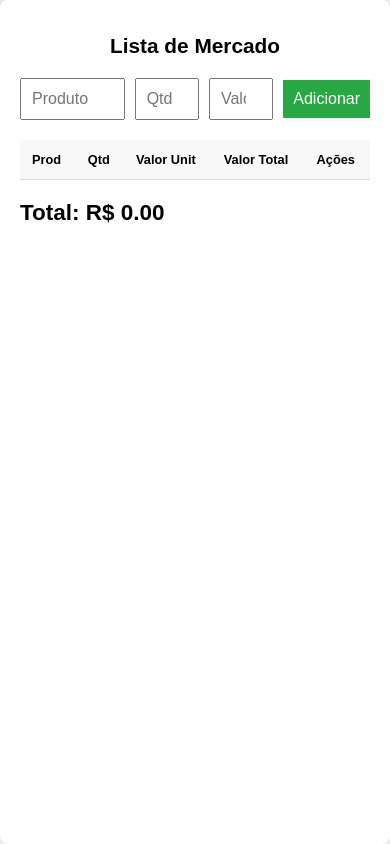
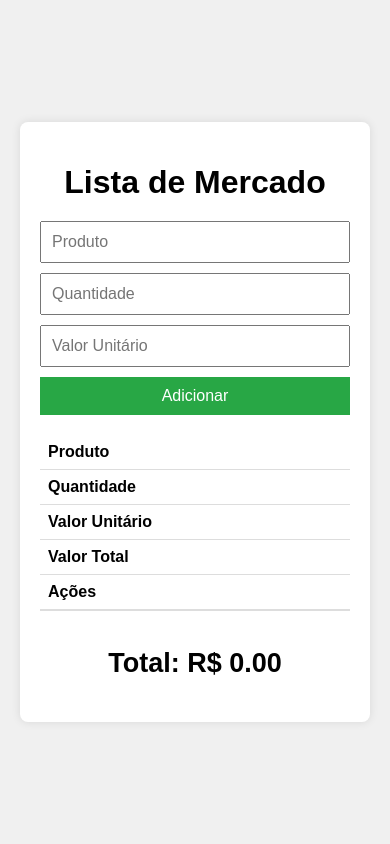
Before and after one commit to cydnesmelo/lista-mercado, a plain HTML site: page index.html in a window 390 px wide. Drawn offline with Linux system fonts and the light colour scheme.

Commit message:
Add files via upload

```diff
--- a/index.html
+++ b/index.html
@@ -11,16 +11,16 @@
         <h1>Lista de Mercado</h1>
         <div class="form-container">
             <input type="text" id="produto" placeholder="Produto">
-            <input type="number" id="quantidade" placeholder="Qtd">
-            <input type="number" id="valorUnitario" placeholder="Valor Unit">
+            <input type="number" id="quantidade" placeholder="Quantidade">
+            <input type="number" id="valorUnitario" placeholder="Valor Unitário">
             <button id="adicionar">Adicionar</button>
         </div>
-        <table id="lista">
+        <table>
             <thead>
                 <tr>
-                    <th>Prod</th>
-                    <th>Qtd</th>
-                    <th>Valor Unit</th>
+                    <th>Produto</th>
+                    <th>Quantidade</th>
+                    <th>Valor Unitário</th>
                     <th>Valor Total</th>
                     <th>Ações</th>
                 </tr>
--- a/styles.css
+++ b/styles.css
@@ -1,13 +1,13 @@
-@media screen {
-
-}
 body {
     font-family: Arial, sans-serif;
     background-color: #f0f0f0;
     display: flex;
     justify-content: center;
+    align-items: center;
     height: 100vh;
     margin: 0;
+    padding: 20px;
+    box-sizing: border-box;
 }
 
 .container {
@@ -15,33 +15,29 @@ body {
     padding: 20px;
     border-radius: 8px;
     box-shadow: 0 0 10px rgba(0, 0, 0, 0.1);
-
+    width: 100%;
+    max-width: 600px;
+    box-sizing: border-box;
 }
 
 h1 {
     text-align: center;
     margin-bottom: 20px;
-    font-size: 1.3rem;
 }
 
 .form-container {
     display: flex;
-    justify-content: space-between;
+    flex-wrap: wrap;
+    gap: 10px;
     margin-bottom: 20px;
-    justify-content: center;
-    align-items: center;
 }
 
 input {
     padding: 10px;
     font-size: 16px;
-    margin-right: 10px;
     flex-grow: 1;
-    width: 40%;
-}
-
-#quantidade, #valorUnitario{
-    width: 20%;
+    min-width: 100px;
+    box-sizing: border-box;
 }
 
 button {
@@ -51,6 +47,7 @@ button {
     border: none;
     cursor: pointer;
     font-size: 16px;
+    min-width: 100px;
 }
 
 button:hover {
@@ -61,14 +58,15 @@ table {
     width: 100%;
     border-collapse: collapse;
     margin-bottom: 20px;
-
 }
 
 th, td {
     padding: 12px;
     text-align: left;
     border-bottom: 1px solid #ddd;
+    box-sizing: border-box;
 }
+
 th {
     background-color: #f8f8f8;
 }
@@ -78,12 +76,35 @@ td button {
 }
 
 .total {
-    font-size: 15px;
-}
-#lista{
-    font-size: 0.8rem;
+    text-align: right;
+    font-size: 18px;
 }
 
-@media screen {
+@media (max-width: 400px) {
+    th, td {
+        display: block;
+        text-align: right;
+        padding: 8px;
+    }
 
+    th {
+        text-align: left;
+        background-color: transparent;
+    }
+
+    tr {
+        display: flex;
+        flex-direction: column;
+        margin-bottom: 15px;
+        border-bottom: 1px solid #ddd;
+    }
+
+    .form-container {
+        flex-direction: column;
+    }
+
+    .total {
+        text-align: center;
+        margin-top: 20px;
+    }
 }
```
